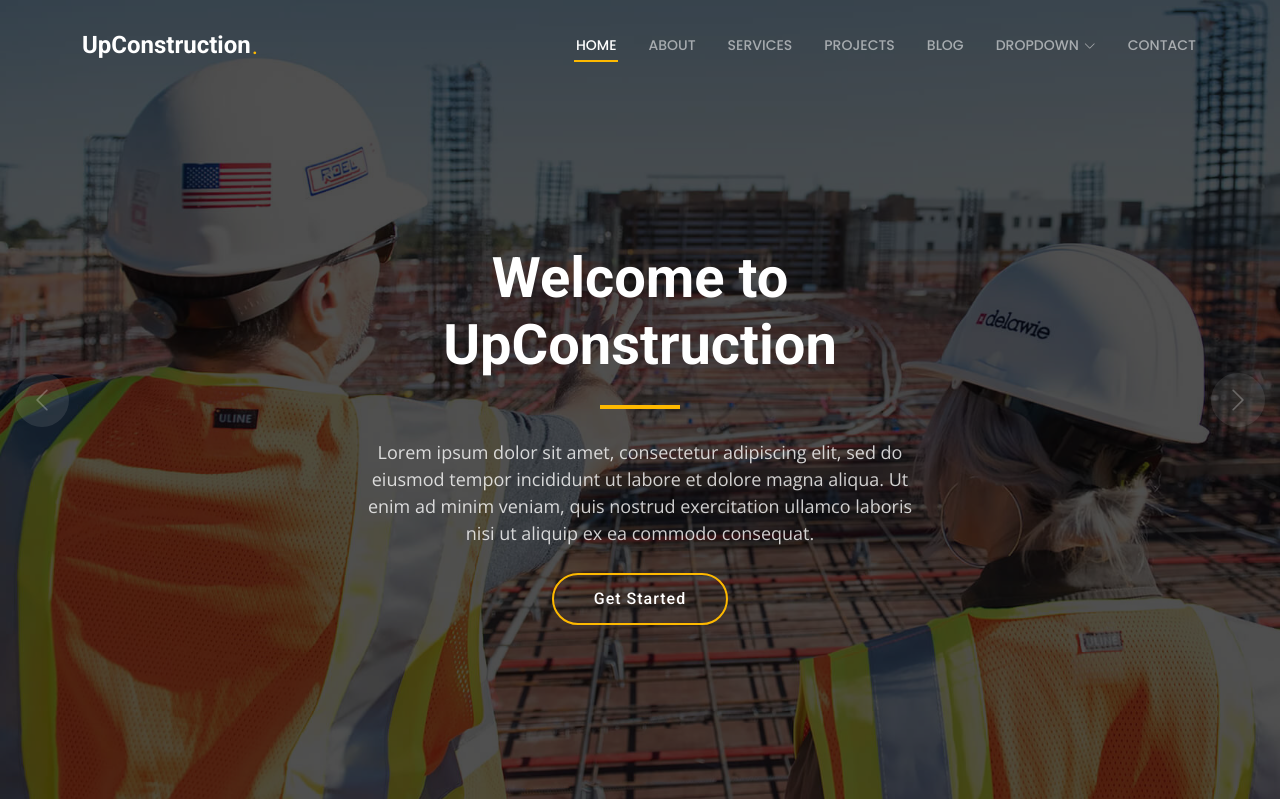
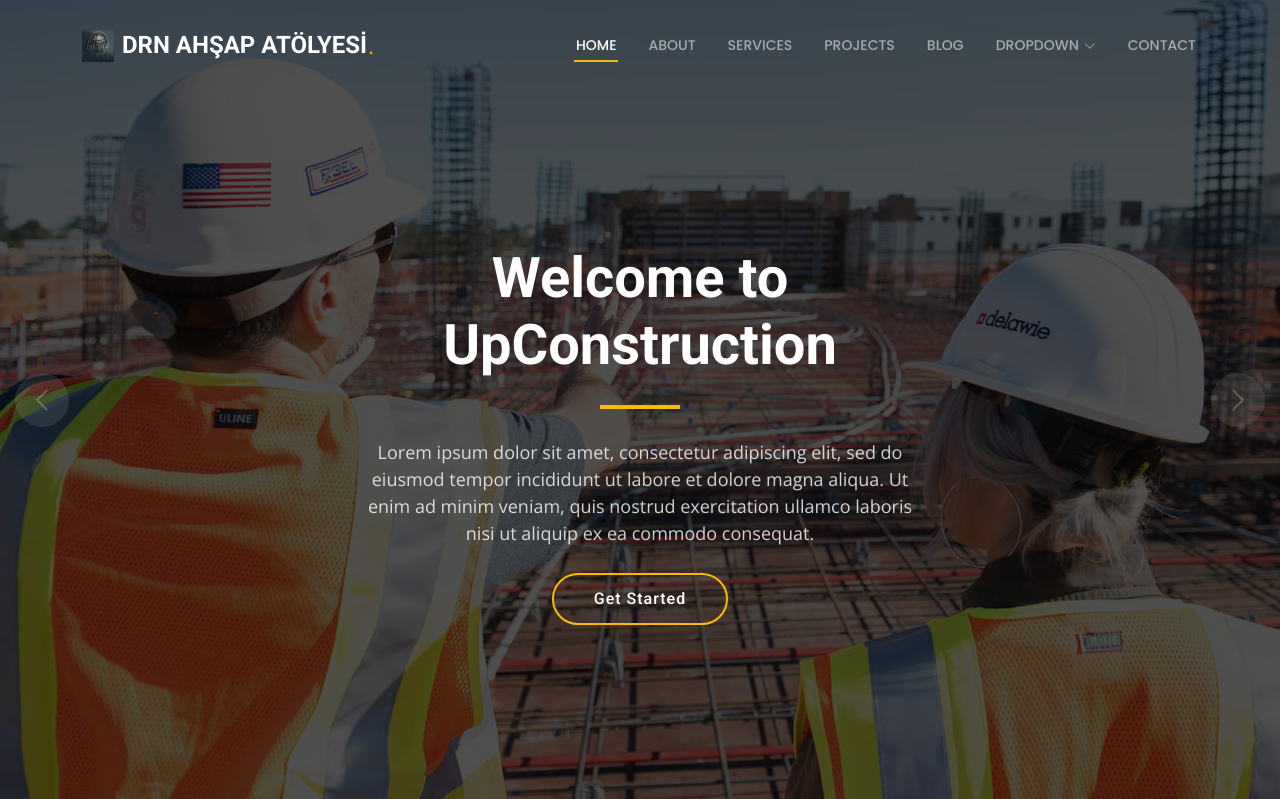
Before and after one commit to ayakar75/drnahsap, a Django app: page / in a window 1280 px wide. Shown: the top 799 px of the page. Run offline with Django 5.2, Linux system fonts and the light colour scheme; some libraries are stand-ins or nearby versions.

Commit message:
feat: update some files

```diff
--- a/templates/main/includes/head.html
+++ b/templates/main/includes/head.html
@@ -3,7 +3,7 @@
     <meta charset="utf-8">
     <meta content="width=device-width, initial-scale=1.0" name="viewport">
 
-    <title>{% block title %}Index - UpConstruction Bootstrap Template{% endblock %}</title>
+    <title>{% block title %}DRN AHŞAP ATÖLYESİ{% endblock %}</title>
     <meta name="description" content="{% block meta_description %}{% endblock %}">
     <meta name="keywords" content="{% block meta_keywords %}{% endblock %}">
 
--- a/templates/main/includes/header.html
+++ b/templates/main/includes/header.html
@@ -1,10 +1,10 @@
 <header id="header" class="header d-flex align-items-center fixed-top">
     <div class="container-fluid container-xl position-relative d-flex align-items-center justify-content-between">
-
+{% load static %}
       <a href="index.html" class="logo d-flex align-items-center">
         <!-- Uncomment the line below if you also wish to use an image logo -->
-        <!-- <img src="assets/img/logo.png" alt=""> -->
-        <h1 class="sitename">UpConstruction</h1> <span>.</span>
+        <img src="{% static 'assets/img/logo/drnahsap_logo.jpg' %}" alt="">
+        <h1 class="sitename">DRN AHŞAP ATÖLYESİ</h1> <span>.</span>
       </a>
 
       <nav id="navmenu" class="navmenu">
```
Also changed, not shown: static/assets/img/logo/drnahsap_logo.jpg (added), 1 other file.
